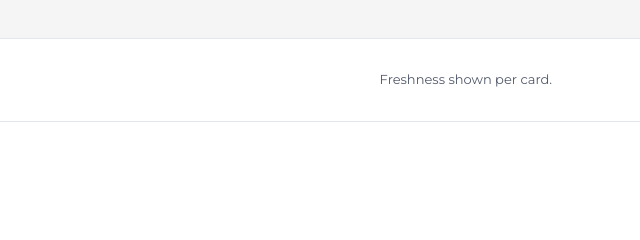
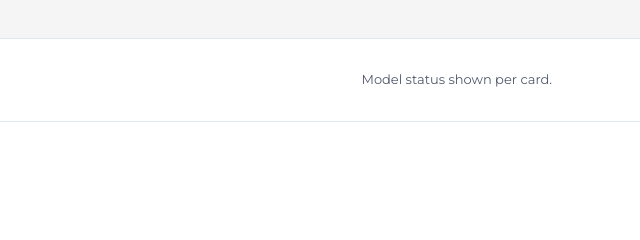
Before and after one commit to volantlabs/volantlabs.ai, a plain HTML site: page domain-explorations.html in a window 1280 px wide. Shown: the part 288-528 px from the top of the page, 640-1280 px from the left. Drawn offline with Linux system fonts and the light colour scheme.

Commit message:
Update domain model status caption

```diff
--- a/domain-explorations.html
+++ b/domain-explorations.html
@@ -194,7 +194,7 @@
       <button class="tab" type="button" role="tab" aria-selected="false" data-filter="ref" aria-controls="exploration-grid">Reference builds</button>
       <button class="tab" type="button" role="tab" aria-selected="false" data-filter="ota" aria-controls="exploration-grid">Over-the-air <span class="star" aria-hidden="true">★</span></button>
     </div>
-    <span class="cap">Freshness shown per card.</span>
+    <span class="cap">Model status shown per card.</span>
   </div>
 </section>
 
```
